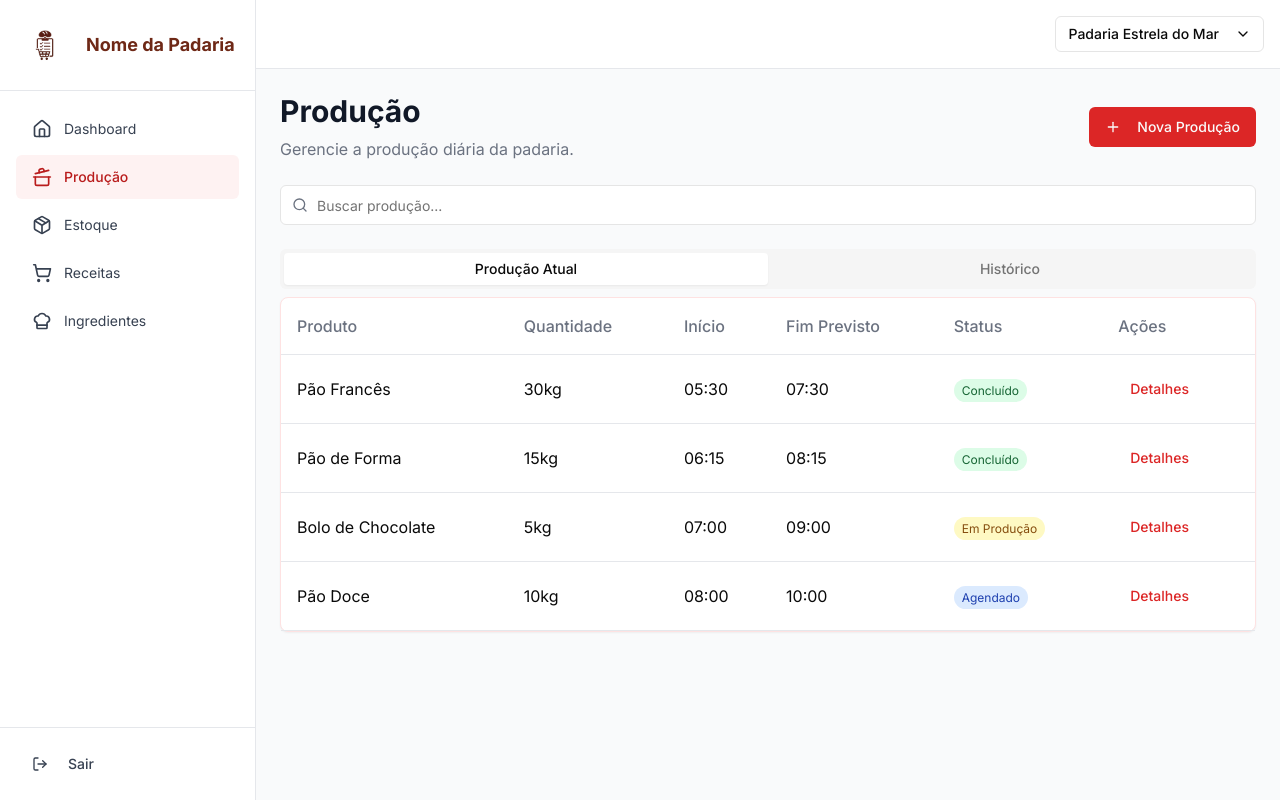
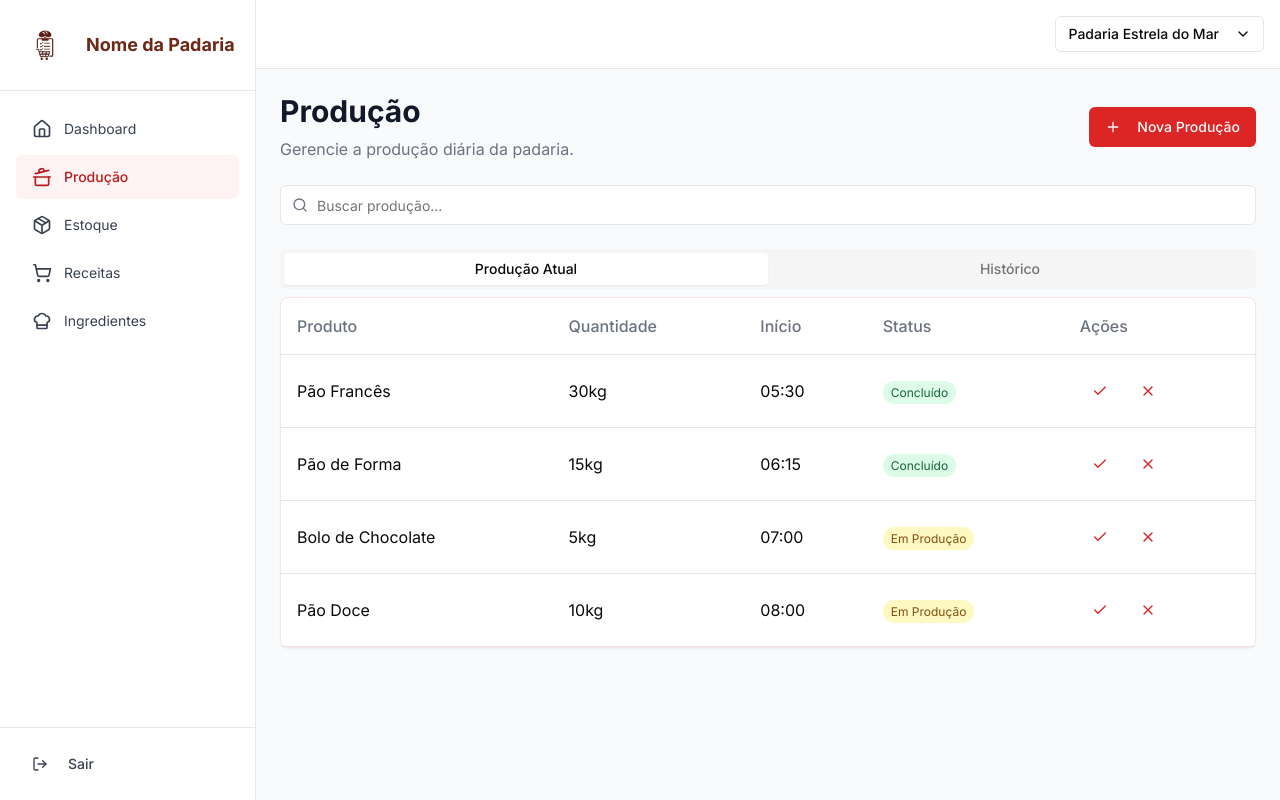
Before and after one commit to Kaylaineasb/padaria-system, a Next.js app: page /dashboard/producao in a window 1280 px wide. Built offline with nearby package versions, Linux system fonts and the light colour scheme.

Commit message:
botões de ações

```diff
--- a/app/dashboard/producao/page.tsx
+++ b/app/dashboard/producao/page.tsx
@@ -18,6 +18,7 @@ import { Label } from "@/components/ui/label"
 import { Select, SelectContent, SelectItem, SelectTrigger, SelectValue } from "@/components/ui/select"
 import { Tabs, TabsContent, TabsList, TabsTrigger } from "@/components/ui/tabs"
 import { Plus, Search } from "lucide-react"
+import { ActionButtonsProducao } from "@/components/ui/action-buttonsProducao"
 
 export default function ProducaoPage() {
   const [isDialogOpen, setIsDialogOpen] = useState(false)
@@ -27,7 +28,7 @@ export default function ProducaoPage() {
     { id: 1, produto: "Pão Francês", quantidade: "30kg", inicio: "05:30", fim: "07:30", status: "Concluído" },
     { id: 2, produto: "Pão de Forma", quantidade: "15kg", inicio: "06:15", fim: "08:15", status: "Concluído" },
     { id: 3, produto: "Bolo de Chocolate", quantidade: "5kg", inicio: "07:00", fim: "09:00", status: "Em Produção" },
-    { id: 4, produto: "Pão Doce", quantidade: "10kg", inicio: "08:00", fim: "10:00", status: "Agendado" },
+    { id: 4, produto: "Pão Doce", quantidade: "10kg", inicio: "08:00", fim: "10:00", status: "Em Produção" },
   ]
 
   const producaoHistorico = [
@@ -141,7 +142,6 @@ export default function ProducaoPage() {
                       <th className="text-left p-4 font-medium text-gray-500">Produto</th>
                       <th className="text-left p-4 font-medium text-gray-500">Quantidade</th>
                       <th className="text-left p-4 font-medium text-gray-500">Início</th>
-                      <th className="text-left p-4 font-medium text-gray-500">Fim Previsto</th>
                       <th className="text-left p-4 font-medium text-gray-500">Status</th>
                       <th className="text-left p-4 font-medium text-gray-500">Ações</th>
                     </tr>
@@ -153,7 +153,6 @@ export default function ProducaoPage() {
                           <td className="p-4">{item.produto}</td>
                           <td className="p-4">{item.quantidade}</td>
                           <td className="p-4">{item.inicio}</td>
-                          <td className="p-4">{item.fim}</td>
                           <td className="p-4">
                             <span
                               className={`px-2 py-1 rounded-full text-xs ${
@@ -168,13 +167,7 @@ export default function ProducaoPage() {
                             </span>
                           </td>
                           <td className="p-4">
-                            <Button
-                              variant="ghost"
-                              size="sm"
-                              className="text-red-600 hover:text-red-800 hover:bg-red-50"
-                            >
-                              Detalhes
-                            </Button>
+                            <ActionButtonsProducao onConfirm={()=>{}} onCancel={()=>{}}/>
                           </td>
                         </tr>
                       ))
@@ -216,13 +209,7 @@ export default function ProducaoPage() {
                             </span>
                           </td>
                           <td className="p-4">
-                            <Button
-                              variant="ghost"
-                              size="sm"
-                              className="text-red-600 hover:text-red-800 hover:bg-red-50"
-                            >
-                              Detalhes
-                            </Button>
+                            <ActionButtonsProducao onConfirm={()=>{}} onCancel={()=>{}}/>
                           </td>
                         </tr>
                       ))
--- /dev/null
+++ b/components/ui/action-buttonsProducao.tsx
@@ -0,0 +1,21 @@
+"use cliente"
+import { Button } from "./button"
+import { Check, X } from "lucide-react"
+
+interface ActionButtonsProps {
+  onConfirm: () => void
+  onCancel: () => void
+}
+
+export function ActionButtonsProducao({ onConfirm, onCancel }: ActionButtonsProps) {
+  return (
+    <div className="flex gap-2">
+      <Button variant="ghost" size="icon" onClick={onConfirm} className="text-red-600 hover:text-red-800 hover:bg-red-50">
+        <Check size={18} />
+      </Button>
+      <Button variant="ghost" size="icon" onClick={onCancel} className="text-red-600 hover:text-red-800 hover:bg-red-50">
+        <X size={18} />
+      </Button>
+    </div>
+  )
+}
```
